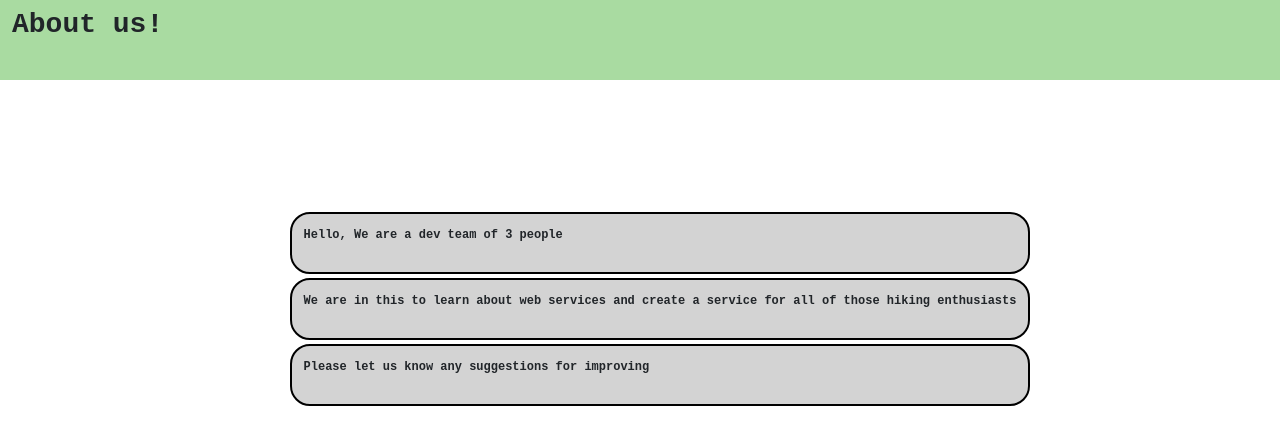
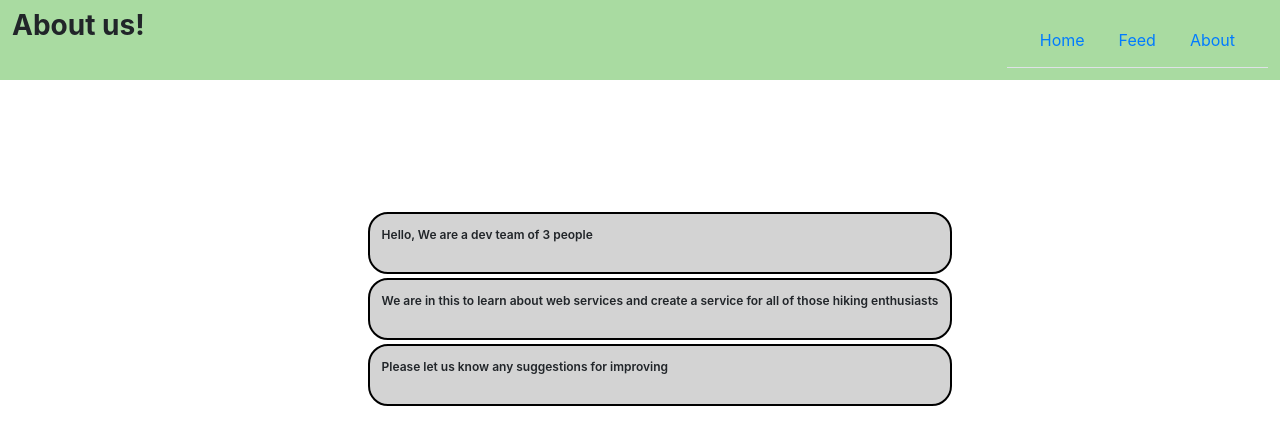
Before and after one commit to samleo312/SWENG465Project, a website: page views/about.html in a window 1280 px wide. Drawn offline with nearby package versions, Linux system fonts and the light colour scheme; files that its build step writes are made by us from their sources.

Commit message:
Add simple navigability using the nav and a tags
The main changes were to about.html, account.html, and home.html.
There is navigability between home and the other pages. And about and
account can navigate to home, as well. It is simple and just using the
<a> tags to complete it, but it gives it a bit more life

```diff
--- a/routes/home.js
+++ b/routes/home.js
@@ -11,4 +11,5 @@ router.get('/', (req, res) => {
     res.sendFile(path.join(__dirname, '../', 'views', 'home.html'));
 });
 
+
 module.exports = router;
--- a/routes/index.js
+++ b/routes/index.js
@@ -19,7 +19,7 @@ router.post('/submit-login', (req, res) => {
             console.error('Error', err);
             throw err;
         }
-        console.log(fields)
+        console.log(fields);
         // TODO: IF USERNAME AND PASSWORD IS IN DB SEND BACK SUCCESS AND LOGIN TO HOME
         res.send('Success');
 
--- a/styles/about.css
+++ b/styles/about.css
@@ -1,5 +1,4 @@
 body{
-    font-family: 'Courier New', Courier, monospace;
     margin: 0;
     height: 100vh;
     width: 100vw;
--- a/styles/account.css
+++ b/styles/account.css
@@ -20,6 +20,8 @@ body{
     width: 100%;
     padding: 12px;
     flex: 1;
+    justify-content: flex-start;
+    align-items: center;
 }
 
 /* Account details paragraph field */
@@ -40,6 +42,13 @@ body{
     .acc-det {
       font-size: 20px; /* Decrease font size for smaller screens */
     }
+}
+
+/* tabs styling */
+.tabs{
+    flex: 1;
+    justify-content: flex-end;
+    text-decoration: none;
 }
 
 /* profile container for the profile picture and the email, username, and password */
--- a/styles/home.css
+++ b/styles/home.css
@@ -9,3 +9,8 @@
     height: 60px;
     width: 60px;
 }
+
+.account-clickable-icon{
+    color: black;
+    padding: 0;
+}
--- a/views/about.html
+++ b/views/about.html
@@ -11,6 +11,11 @@
         <div class="content-pane d-flex flex-column ">
             <div class="header d-flex flex-row">
                 <p class="about-us">About us!</p>
+                <nav class="tabs navbar nav-tabs navbar-expand-lg" style="text-decoration: none;">
+                    <a class="nav-link" href="/home">Home</a>
+                    <a class="nav-link" href="#">Feed</a>
+                    <a class="nav-link" href="/about-us">About</a>
+                </nav>
             </div>
             <div class="information d-flex flex-column">
                 <ul>
```
Also changed, not shown: views/account.html (+5 -0 lines), views/home.html (+6 -3 lines), views/index.html (+1 -1 lines).
